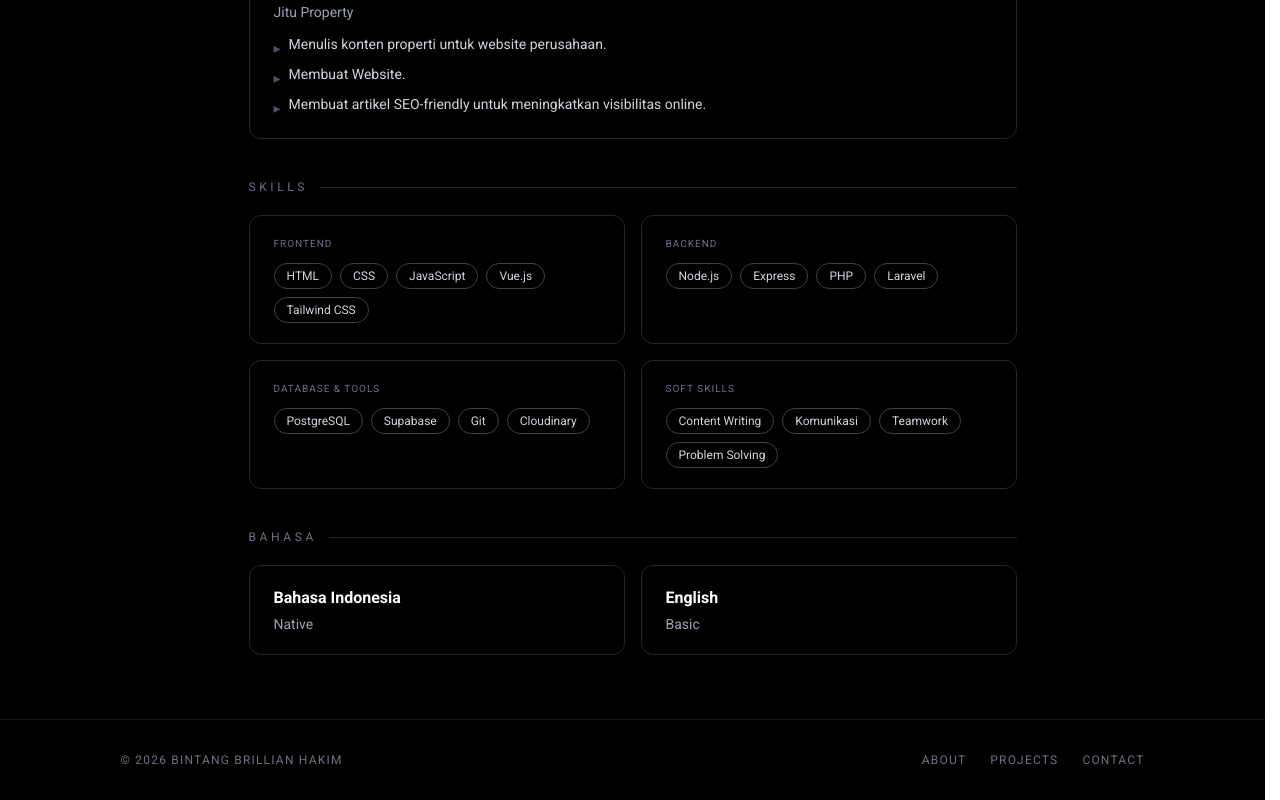
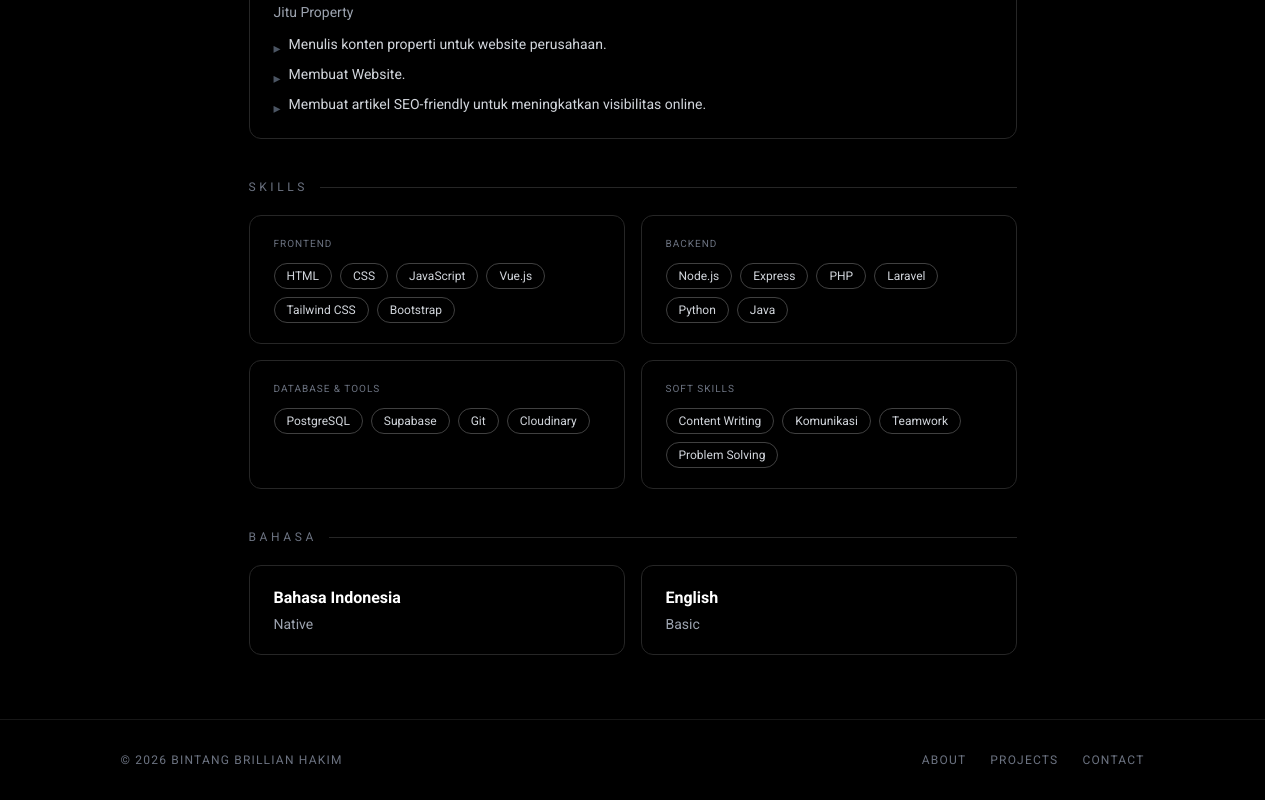
Before and after one commit to BrillianHakim/Portofolio, a Vue app: page /resume in a window 1280 px wide. Shown: the part 713-1513 px from the top of the page. Built offline with nearby package versions, Linux system fonts and the light colour scheme; no server answers.

Commit message:
Penambahan

```diff
--- a/src/pages/Resume.vue
+++ b/src/pages/Resume.vue
@@ -163,11 +163,11 @@ const experience = [
 const skills = [
   {
     category: 'Frontend',
-    items: ['HTML', 'CSS', 'JavaScript', 'Vue.js', 'Tailwind CSS']
+    items: ['HTML', 'CSS', 'JavaScript', 'Vue.js', 'Tailwind CSS', 'Bootstrap']
   },
   {
     category: 'Backend',
-    items: ['Node.js', 'Express', 'PHP', 'Laravel']
+    items: ['Node.js', 'Express', 'PHP', 'Laravel', 'Python', 'Java']
   },
   {
     category: 'Database & Tools',
```
